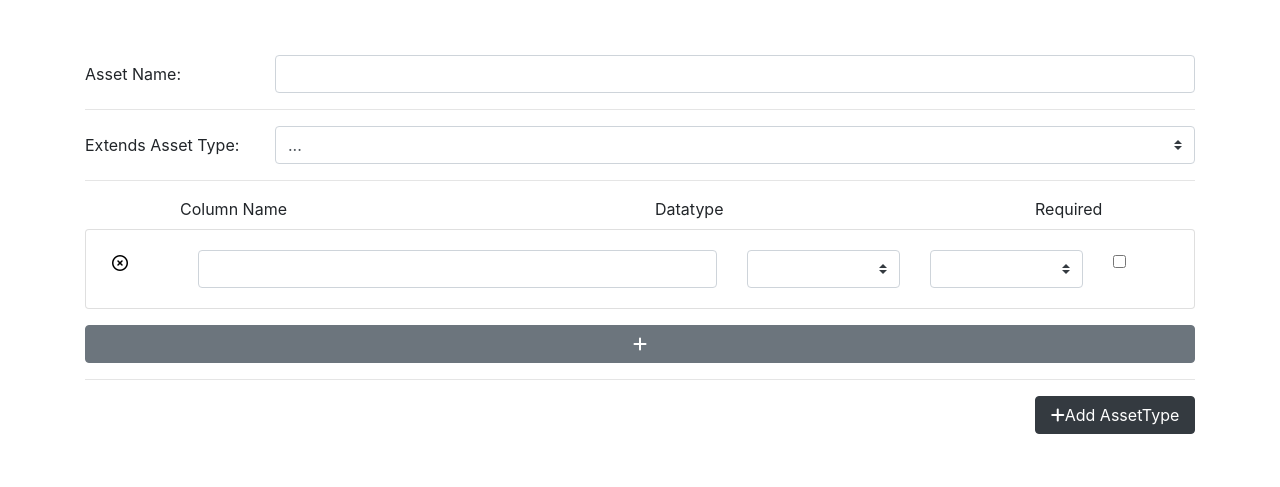
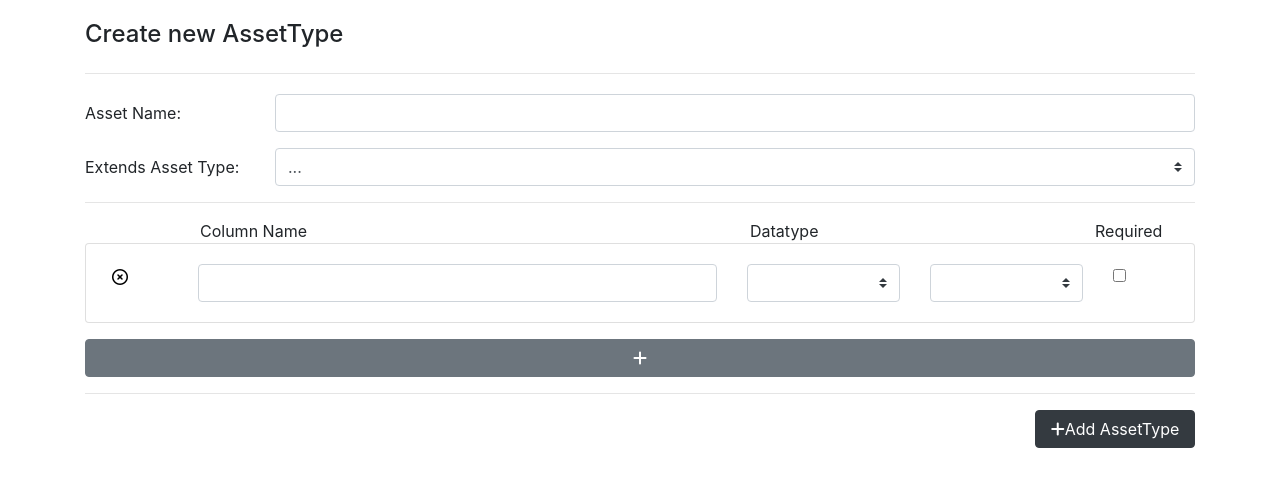
Before and after one commit to PDT42/AnyBase, a Python web app: template res/templates/create-asset-type.html in a window 1280 px wide. Shown: the part 66-553 px from the top of the page. Run offline with Jinja, Linux system fonts and the light colour scheme; the template is opened without the code that fills it, so the values that code supplies are empty; some libraries are stand-ins or nearby versions.

Commit message:
format and added hidden field owner id

```diff
--- a/res/templates/create-asset-type.html
+++ b/res/templates/create-asset-type.html
@@ -8,21 +8,30 @@
 <!-- Extend Block 'body' in base.html -->
 {% block body %}
 <div class="container">
-    <div class="row" style="margin-top: 35px">
+    <div class="row" style="margin-top:20px">
+        <div class="col-md-12">
+            <h4>Create new AssetType</h4>
+        </div>
+    </div>
+
+    <hr/>
+
+    <div class="row" style="margin-top: 20px">
         <form class="col" action="/asset-type/create" method="post">
 
             <!-- INPUT FOR ASSET TYPE NAME -->
 
-            <div class="form-group row" style="padding-top: 20px">
+            <input hidden class="form-control" name="ownderId" value="{{ owner_id|int }}">
+
+            <div class="form-group row">
                 <label for="assetName" class="col-md-2 col-form-label">Asset Name:</label>
                 <div class="col-md-10">
                     <input type="text" class="form-control" name="assetName" id="assetName">
                 </div>
             </div>
 
-            <hr/>
 
-            <!-- SELECT SUPER TYPE THE NEW PLUGIN EXTENDS-->
+            <!-- SELECT SUPER TYPE THE NEW TYPE EXTENDS-->
 
             <div class="form-group row">
                 <label for="superType" class="col-md-2 col-form-label">Extends Asset Type:</label>
@@ -48,15 +57,19 @@
             <!-- HEADER LINE -->
 
             <div class="row" style="margin-top: 10px">
+
                 <div class="col-md-5 offset-md-1">
-                    <label>Column Name</label>
+                    <span style="padding-left: 20px">Column Name</span>
                 </div>
-                <div class="col-md-4">
-                    <label>Datatype</label>
+
+                <div class="col-md-3 offset-md-1">
+                    <span>Datatype</span>
                 </div>
-                <div class="col-md-2">
-                    <label>Required</label>
+
+                <div class="col-md-1">
+                    <span style="padding-left: 60px">Required</span>
                 </div>
+
             </div>
 
             <!-- COLUMN INPUTS -->
```
